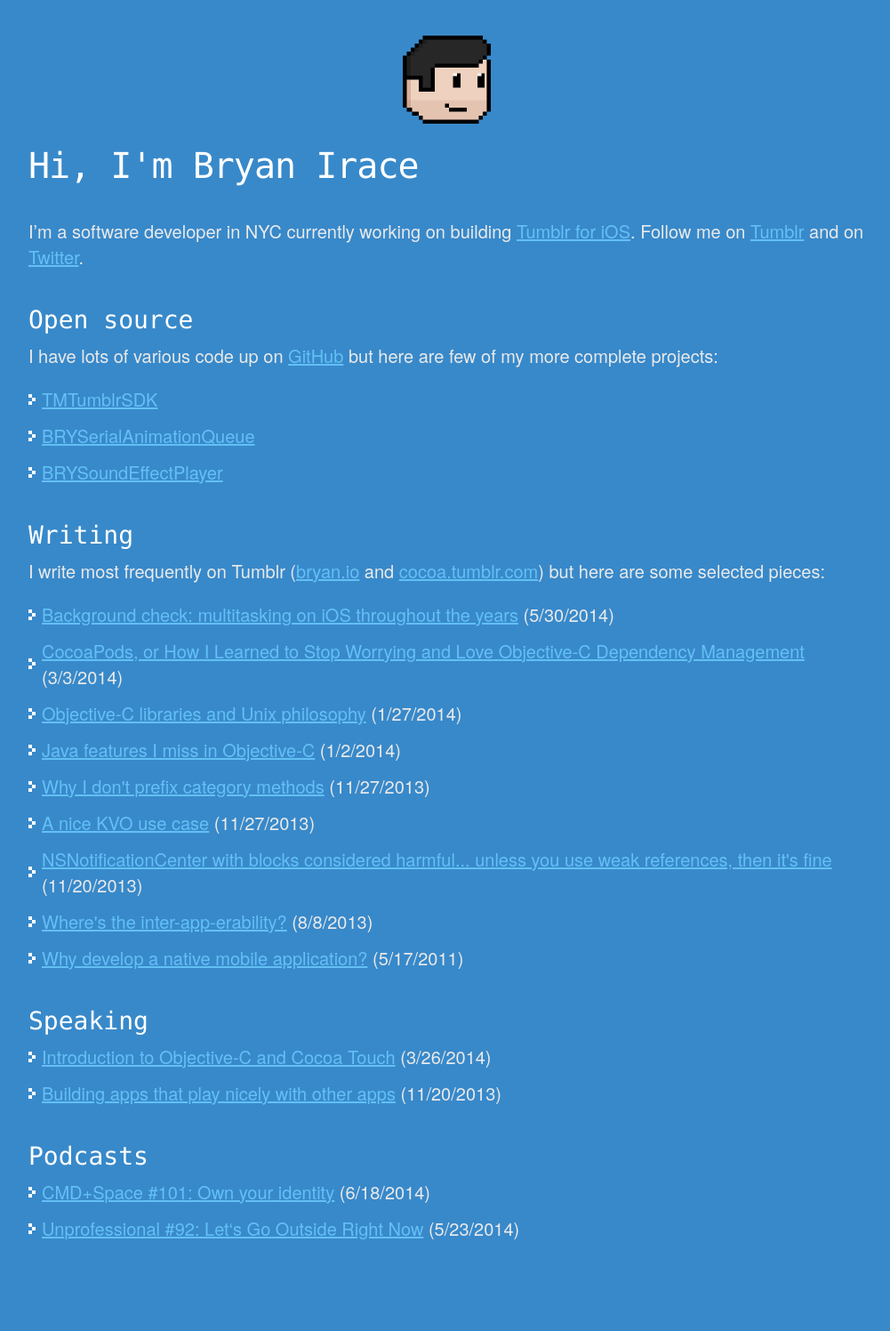
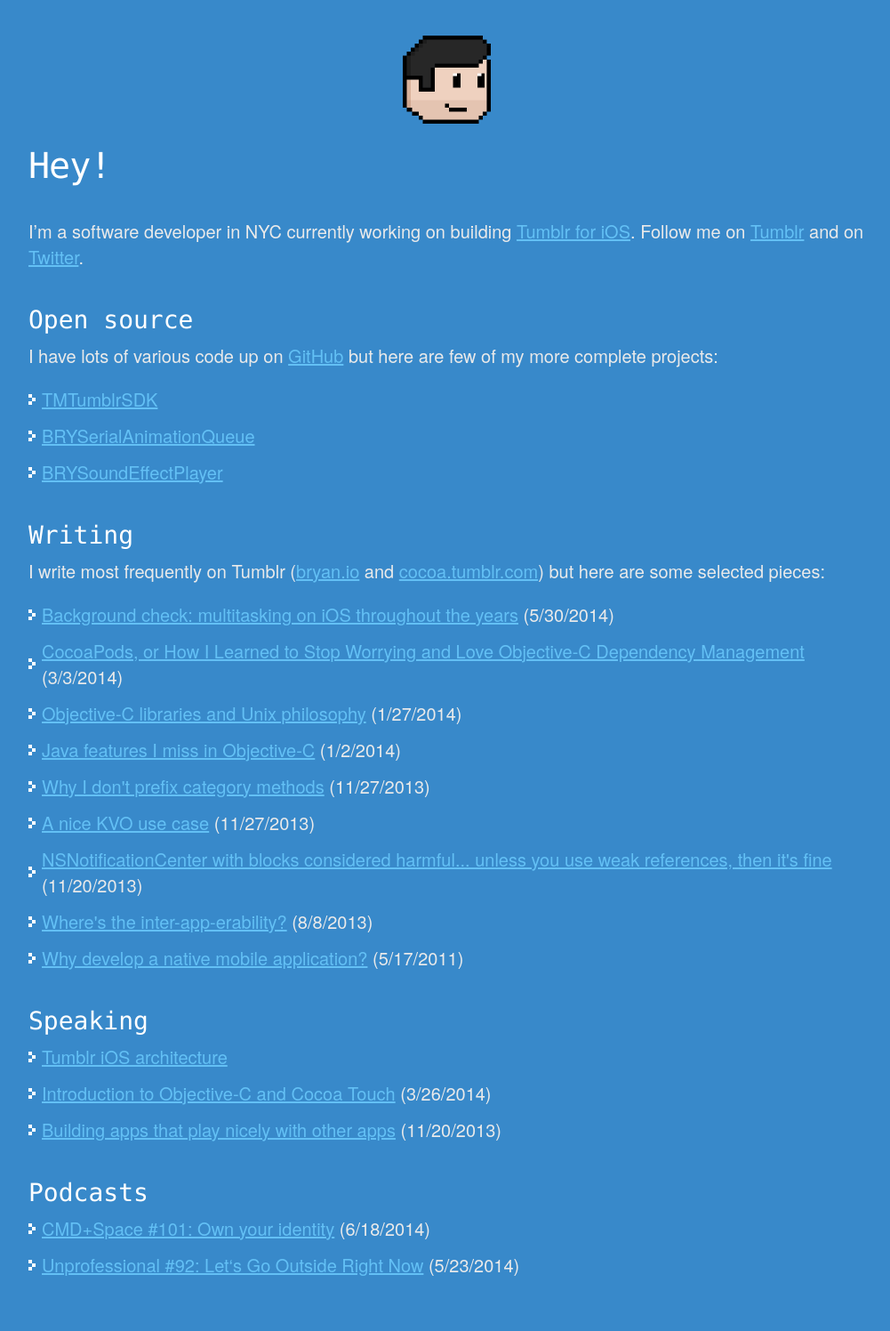
Before and after one commit to irace/irace.github.com, a Jekyll site: the page built from index.html, in a window 1280 px wide. Shown: the whole page at 89% size, without its empty margins (138-1139 px from the left). Built offline with Jekyll 4.4.1, drawn with Linux system fonts in a browser that asks for light colours; nearby versions of some CDN libraries; before the commit the page ends 1455 px from its top, so only the background shows below that.

Commit message:
Add another talk

```diff
--- a/index.html
+++ b/index.html
@@ -33,7 +33,7 @@
       <div class="image-container">
         <img src="images/bryan.png">
       </div>
-      <h1>Hi, I'm Bryan Irace</h1>
+      <h1>Hey!</h1>
     </header>
 
     <section class="sixteen columns">
@@ -66,6 +66,7 @@
     <section class="sixteen columns">
       <h3>Speaking</h3>
       <ul>
+        <li><a href="https://speakerdeck.com/irace/tumblr-ios-architecture">Tumblr iOS architecture</li>
         <li><a href="https://speakerdeck.com/irace/introduction-to-objective-c-and-cocoa-touch">Introduction to Objective-C and Cocoa Touch</a> (3/26/2014)</li>
         <li><a href="https://speakerdeck.com/irace/building-apps-that-play-nicely-with-other-apps">Building apps that play nicely with other apps</a> (11/20/2013)</li>
       </ul>
```
